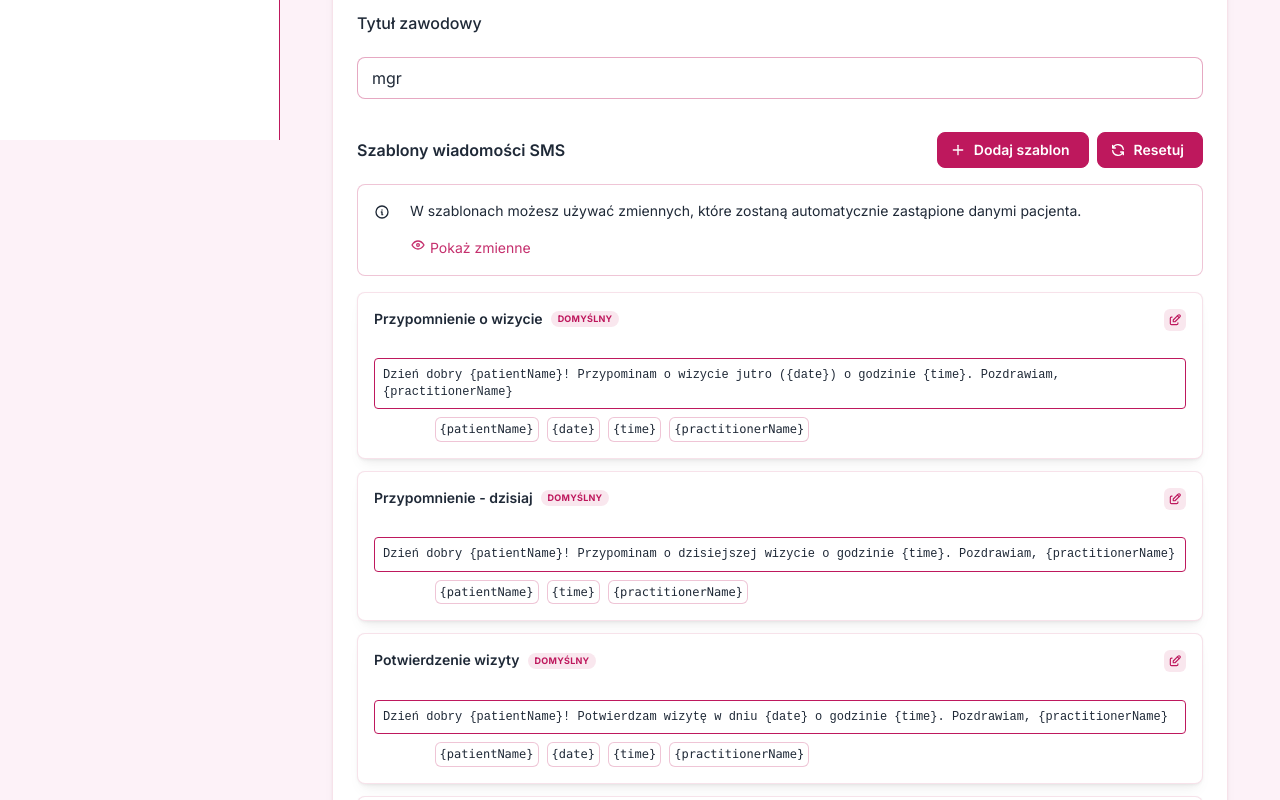
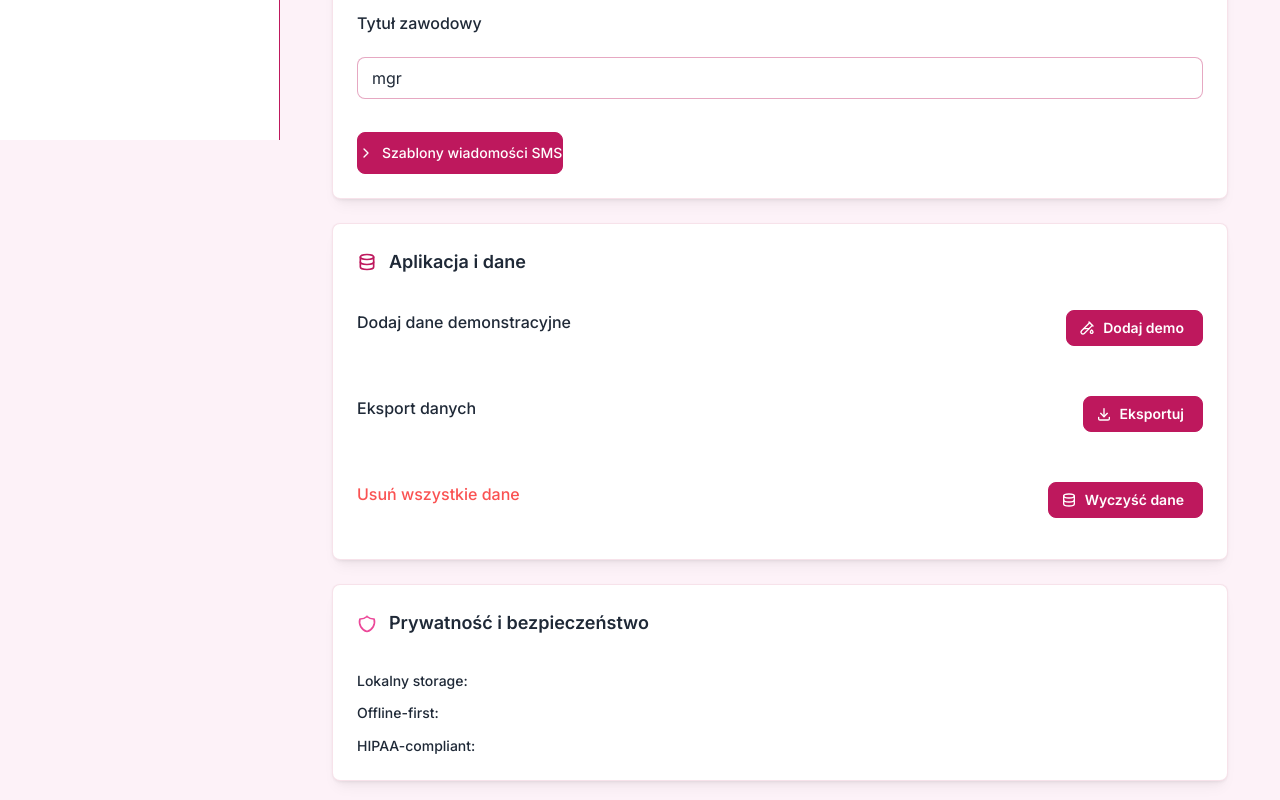
Before and after one commit to pimplak/p, a React (Vite) app: page /settings in a window 1280 px wide. Shown: the part 660-1460 px from the top of the page. Built offline with nearby package versions, Linux system fonts and the light colour scheme.

Commit message:
ui improvements

```diff
--- a/src/components/AppointmentForm.tsx
+++ b/src/components/AppointmentForm.tsx
@@ -233,7 +233,6 @@ export function AppointmentForm({
             Płatność
           </Text>
 
-          <Group grow>
           <NumberInput
             label='Cena (zł)'
             placeholder={DEFAULT_APPOINTMENT_PRICE.toString()}
@@ -242,13 +241,14 @@ export function AppointmentForm({
             required
             {...form.getInputProps('price')}
           />
+
           <Checkbox
             label='Opłacono'
+            mt='md'
             {...form.getInputProps('paymentInfo.isPaid', {
               type: 'checkbox',
             })}
           />
-          </Group>
 
           {form.values.paymentInfo?.isPaid && (
             <>
--- a/src/components/PatientProfileTabs.tsx
+++ b/src/components/PatientProfileTabs.tsx
@@ -13,6 +13,8 @@ import {
   Menu,
   ActionIcon,
 } from '@mantine/core';
+import { DateInput } from '@mantine/dates';
+import { isSameDay } from 'date-fns';
 import {
   IconNotes,
   IconCalendar,
@@ -22,7 +24,7 @@ import {
   IconX,
   IconFileExport,
 } from '@tabler/icons-react';
-import { useState, useEffect } from 'react';
+import { useState, useEffect, useMemo } from 'react';
 import { useTheme } from '../hooks/useTheme';
 import { useAppointmentStore } from '../stores/useAppointmentStore';
 import { usePatientStore } from '../stores/usePatientStore';
@@ -46,6 +48,7 @@ export function PatientProfileTabs({ patient }: PatientProfileTabsProps) {
   );
   const [appointmentModalOpen, setAppointmentModalOpen] = useState(false);
   const [editingAppointment, setEditingAppointment] = useState<Appointment | null>(null);
+  const [dateFilter, setDateFilter] = useState<Date | null>(null);
   const { getAppointmentsByPatient } = useAppointmentStore();
   const { fetchPatients } = usePatientStore();
   const { currentPalette, utilityColors } = useTheme();
@@ -144,6 +147,17 @@ export function PatientProfileTabs({ patient }: PatientProfileTabsProps) {
     }
   };
 
+  // Filter appointments by date if filter is set
+  const filteredAppointments = useMemo(() => {
+    if (!dateFilter) return appointments;
+
+    return appointments.filter(appointment => {
+      const appointmentDate = new Date(appointment.date);
+      const filterDate = new Date(dateFilter);
+      return isSameDay(appointmentDate, filterDate);
+    });
+  }, [appointments, dateFilter]);
+
   return (
     <>
       <Tabs value={activeTab} onChange={value => value && setActiveTab(value)}>
@@ -212,7 +226,7 @@ export function PatientProfileTabs({ patient }: PatientProfileTabsProps) {
           <Paper p='md' withBorder>
             <Group justify='space-between' align='flex-start' mb='md'>
               <Stack gap='xs'>
-                <Title order={4}>Wizyty ({appointments.length})</Title>
+                <Title order={4}>Wizyty ({filteredAppointments.length})</Title>
                 {selectedAppointments.length > 0 && (
                   <Badge color={currentPalette.primary} variant='light'>
                     {selectedAppointments.length} zaznaczonych
@@ -220,6 +234,21 @@ export function PatientProfileTabs({ patient }: PatientProfileTabsProps) {
                 )}
               </Stack>
               <Group gap='xs'>
+                <DateInput
+                  placeholder='Filtruj po dacie'
+                  value={dateFilter}
+                  onChange={(value) => {
+                    if (value) {
+                      const date = typeof value === 'string' ? new Date(value) : value;
+                      setDateFilter(date);
+                    } else {
+                      setDateFilter(null);
+                    }
+                  }}
+                  clearable
+                  size='sm'
+                  w={150}
+                />
                 {appointments.length > 0 && (
                   <Menu>
                     <Menu.Target>
@@ -266,13 +295,15 @@ export function PatientProfileTabs({ patient }: PatientProfileTabsProps) {
               </Group>
             </Group>
 
-            {appointments.length === 0 ? (
+            {filteredAppointments.length === 0 ? (
               <Text size='sm' c='dimmed'>
-                Brak wizyt dla tego pacjenta.
+                {dateFilter
+                  ? 'Brak wizyt w wybranym dniu.'
+                  : 'Brak wizyt dla tego pacjenta.'}
               </Text>
             ) : (
               <Stack gap='md'>
-                {appointments.map(appointment => (
+                {filteredAppointments.map(appointment => (
                   <Card
                     key={appointment.id}
                     withBorder
--- a/src/components/SMSTemplateManager.tsx
+++ b/src/components/SMSTemplateManager.tsx
@@ -33,15 +33,14 @@ import { BottomSheet } from './ui/BottomSheet';
 
 // Available variables for SMS templates
 const availableVariables = [
-  'imię',
-  'nazwisko',
-  'data',
-  'godzina',
-  'terapeuta',
-  'tytuł',
-  'dzień',
-  'miesiąc',
-  'rok',
+  'patientName',
+  'patientFirstName',
+  'date',
+  'time',
+  'practitionerName',
+  'practitionerTitle',
+  'appointmentType',
+  'duration',
 ];
 
 interface SMSTemplateFormData {
--- a/src/pages/Calendar.tsx
+++ b/src/pages/Calendar.tsx
@@ -148,6 +148,11 @@ function Calendar() {
 
   const toggleHideWeekends = () => {
     setHideWeekends(!hideWeekends);
+  };
+
+  const handleDateClick = (date: Date) => {
+    setSelectedDate(date);
+    setView('day');
   };
 
   // Get appointments for current view
@@ -302,12 +307,12 @@ function Calendar() {
         </Group>
 
         {/* Period Title */}
-        <Group justify='space-between' mb='md'>
+        <Group justify='space-between' mb='md' wrap='wrap'>
           <Text size='xl' fw={600}>
             {getCurrentPeriodTitle()}
           </Text>
 
-          <Group>
+          <Group gap='sm' wrap='wrap'>
             <DateInput
               placeholder='Przejdź do daty'
               value={selectedDate}
@@ -319,7 +324,7 @@ function Calendar() {
                 }
               }}
               size='sm'
-              w={180}
+              w={{ base: 150, sm: 180 }}
             />
             <Select
               placeholder='Status'
@@ -333,7 +338,7 @@ function Calendar() {
                 { value: 'no_show', label: 'Nieobecności' },
               ]}
               size='sm'
-              w={140}
+              w={{ base: 120, sm: 140 }}
             />
 
             {/* Calendar View Options */}
@@ -395,7 +400,7 @@ function Calendar() {
             onEditAppointment={handleEditAppointment}
             onDeleteAppointment={handleDeleteAppointment}
             onAddAppointment={handleAddAppointment}
-            onDateClick={setSelectedDate}
+            onDateClick={handleDateClick}
             getStatusColor={getStatusColor}
             getStatusBackgroundColor={getStatusBackgroundColor}
             getStatusLabel={getStatusLabel}
@@ -639,6 +644,7 @@ function WeekView({
         style={{
           minWidth: hideWeekends ? '500px' : '650px',
           maxWidth: '100%',
+          overflowX: 'auto',
         }}
       >
         {/* Days Header */}
@@ -722,6 +728,8 @@ function WeekView({
                       display: 'flex',
                       flexDirection: 'column',
                       gap: '2px',
+                      minWidth: '80px',
+                      width: '100%',
                     }}
                     onClick={() => {
                       const appointmentDate = new Date(day);
@@ -739,6 +747,11 @@ function WeekView({
                           ),
                           cursor: 'pointer',
                           borderRadius: '4px',
+                          width: '100%',
+                          minWidth: '100%',
+                          maxWidth: '100%',
+                          flexShrink: 0,
+                          boxSizing: 'border-box',
                         }}
                         onClick={e => {
                           e.stopPropagation();
@@ -797,7 +810,8 @@ function MonthView({
   const stackGap = '2px';
 
   return (
-    <Box>
+    <ScrollArea>
+      <Box style={{ minWidth: '600px' }}>
         {/* Days of Week Header */}
         <Group
           mb='md'
@@ -887,6 +901,7 @@ function MonthView({
           })}
         </Box>
       </Box>
+    </ScrollArea>
   );
 }
 
--- a/src/pages/Settings.tsx
+++ b/src/pages/Settings.tsx
@@ -10,7 +10,9 @@ import {
   Badge,
   TextInput,
   Select,
+  Collapse,
 } from '@mantine/core';
+import { useDisclosure } from '@mantine/hooks';
 import { notifications } from '@mantine/notifications';
 import {
   IconPalette,
@@ -20,6 +22,8 @@ import {
   IconShield,
   IconInfoCircle,
   IconMessage,
+  IconChevronDown,
+  IconChevronRight,
 } from '@tabler/icons-react';
 import { SMSTemplateManager } from '../components/SMSTemplateManager';
 import { ThemeSelector } from '../components/ThemeSelector';
@@ -39,6 +43,7 @@ function Settings() {
     setPractitionerTitle,
   } = useSettingsStore();
   const { currentPalette, utilityColors } = useTheme();
+  const [templatesOpened, { toggle: toggleTemplates }] = useDisclosure(false);
 
   const handleAddDemoData = async () => {
     try {
@@ -156,7 +161,24 @@ function Settings() {
 
                 <Divider variant='dashed' />
 
-                <SMSTemplateManager />
+                {/* Collapsible Templates Section */}
+                <Stack gap='xs'>
+                  <Button
+                    variant='subtle'
+                    leftSection={templatesOpened ? <IconChevronDown size={16} /> : <IconChevronRight size={16} />}
+                    onClick={toggleTemplates}
+                    style={{ alignSelf: 'flex-start', padding: 0 }}
+                    color={currentPalette.primary}
+                  >
+                    <Text size='sm' fw={500}>
+                      Szablony wiadomości SMS
+                    </Text>
+                  </Button>
+
+                  <Collapse in={templatesOpened}>
+                    <SMSTemplateManager />
+                  </Collapse>
+                </Stack>
               </Stack>
             </Stack>
           </Card>
```
Lines whose indentation alone changed are shown as unchanged.
